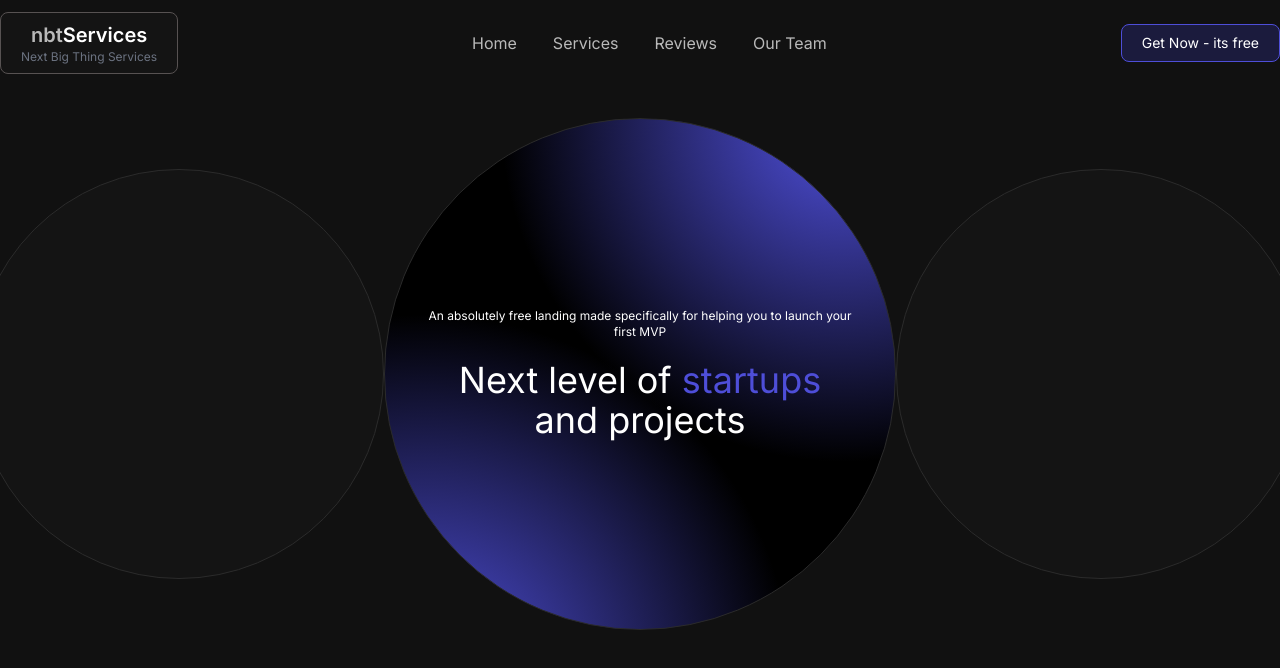
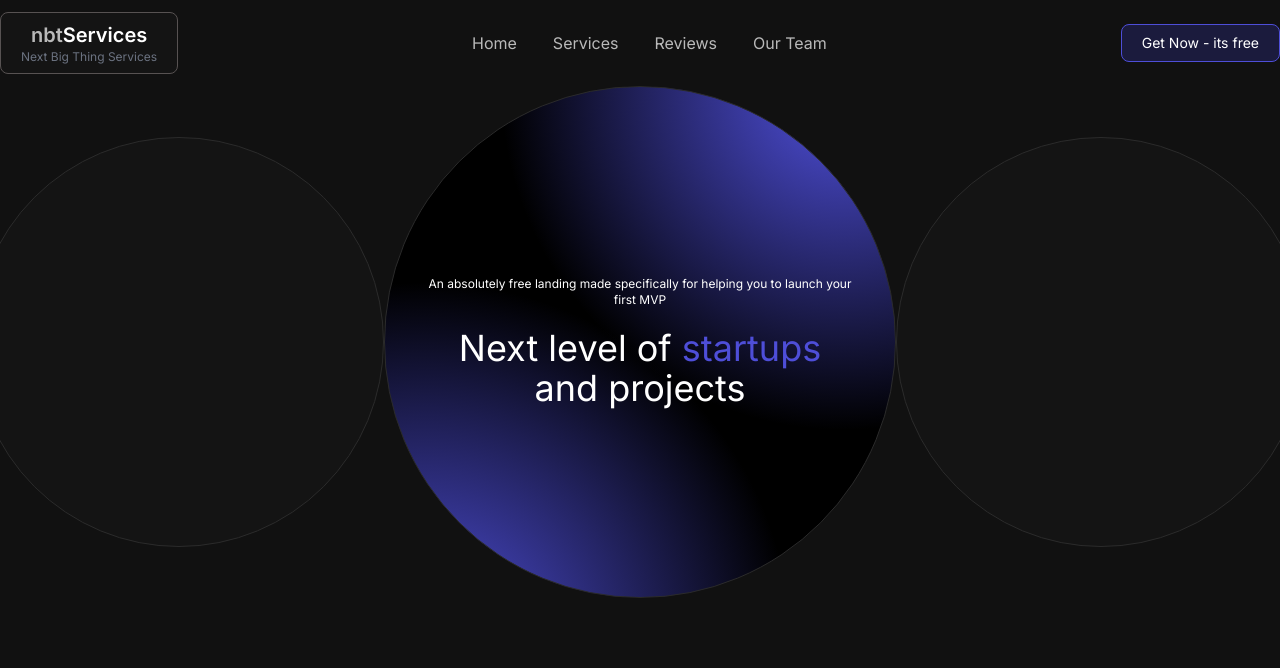
Before and after one commit to biswajit035/NBT, a Next.js app: page / in a window 1280 px wide. Shown: the top 668 px of the page. Built offline with nearby package versions, Linux system fonts and the light colour scheme.

Commit message:
fix: :bug: style bug fixed

```diff
--- a/src/pages/Hero.tsx
+++ b/src/pages/Hero.tsx
@@ -2,7 +2,7 @@ import React from 'react'
 
 const Hero = () => {
   return (
-    <div className='relative flex w-full items-center justify-center overflow-x-hidden py-8'>
+    <div className='relative flex w-full items-center justify-center overflow-x-hidden stdPy' id='home'>
       <div className="circle flex w-fit items-center justify-center">
         <div className='hidden aspect-square rounded-full border border-[#2b2b2b] bg-gridBg hover:bg-[#1c1c1c] md:block md:w-[45vw] lg:w-[32vw]'></div>
         <div className='aspect-square w-[115vw] rounded-full border border-[#2b2b2b] bg-[#000000] bg-doubleCmobile md:w-[60vw] lg:w-[40vw]'></div>
```
